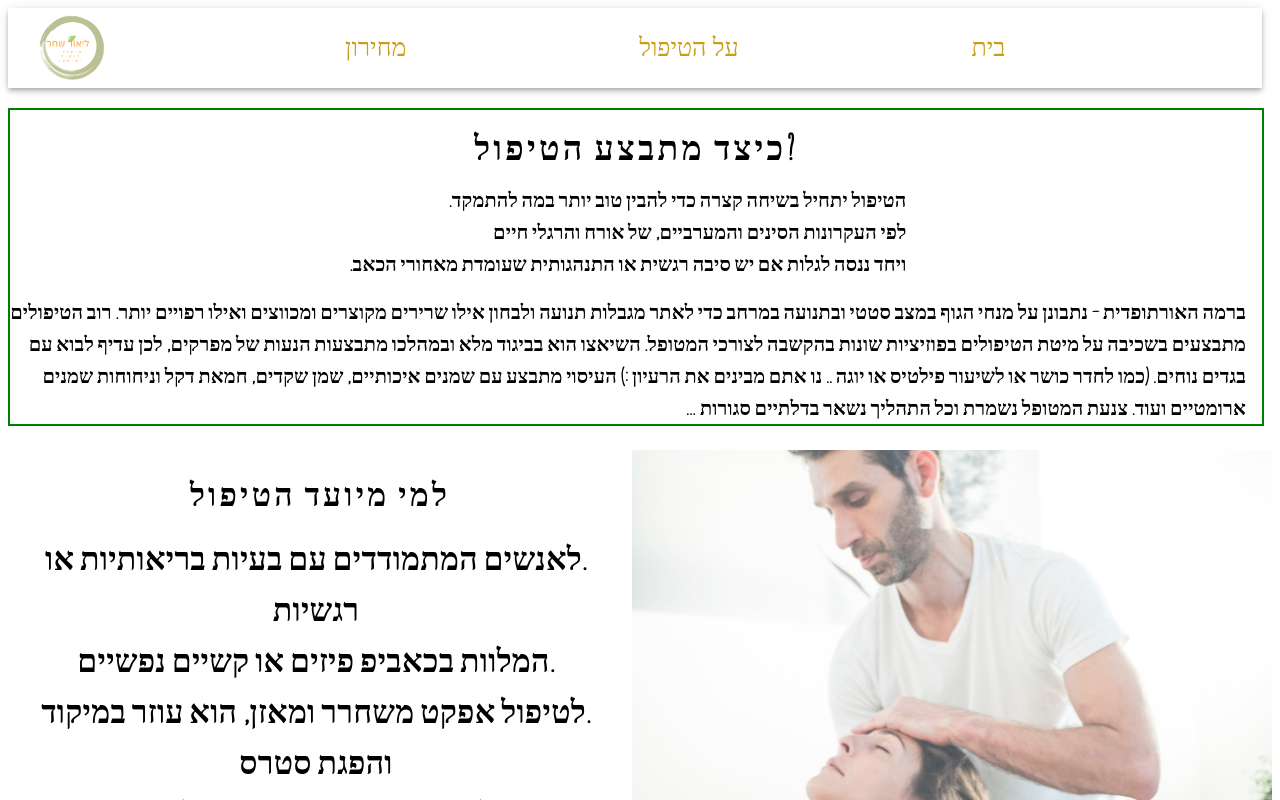
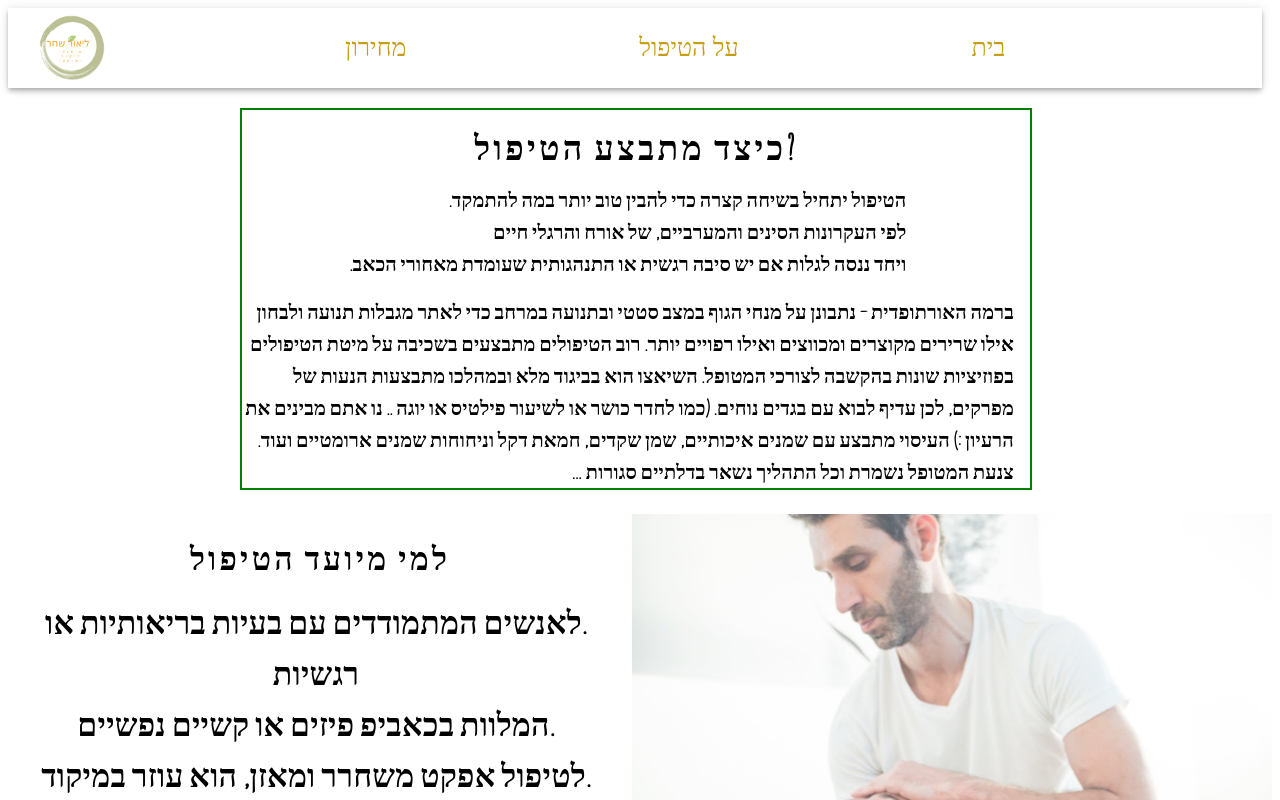
Before and after one commit to Rafcon96/lior-shiatsu, a React (Create React App) app: page /about in a window 1280 px wide. Shown: the top 800 px of the page. Built offline with nearby package versions, Linux system fonts and the light colour scheme.

Commit message:
price home

```diff
--- a/src/pages/About/index.jsx
+++ b/src/pages/About/index.jsx
@@ -71,8 +71,10 @@ export default function About() {
     const {language} = useLang()
   return (
     <Grid container dir="rtl">
-        <Grid item container sx={{marginBottom:5, pr:1}}>
+        <Grid container justifyContent={"center"}>
+        <Grid item container justifyContent={"center"} sx={{marginBottom:5, pr:1}} maxWidth={800}>
             <HeaderBody res={res} />
+        </Grid>
         </Grid>
         <Grid item container >
         {
--- a/src/pages/Prices/index.jsx
+++ b/src/pages/Prices/index.jsx
@@ -13,7 +13,7 @@ const itemRes = [
   {title:["שיאצו ודיקור /שיאצו", "Shiatsu"],price1:300,price2:280},
   // {title:["שיאצו ודיקור", "shiatsu & acupuncture"],price1:300,price2:280},
   {title:["עיסוי / עיסוי משולב","massage / massage with other"],price1:350,price2:300},
-  {title:["טיפול עד הבית", "house treatment"],price1:400,price2:330},
+  {title:["טיפול עד הבית", "house treatment"],price1:400,price2:350},
 ]
 
 export default function Prices() {
```
